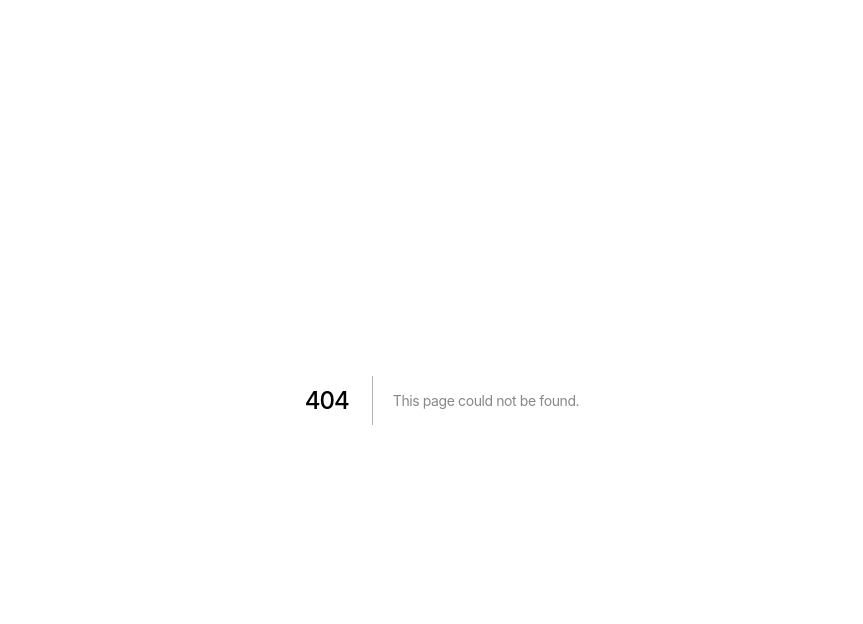
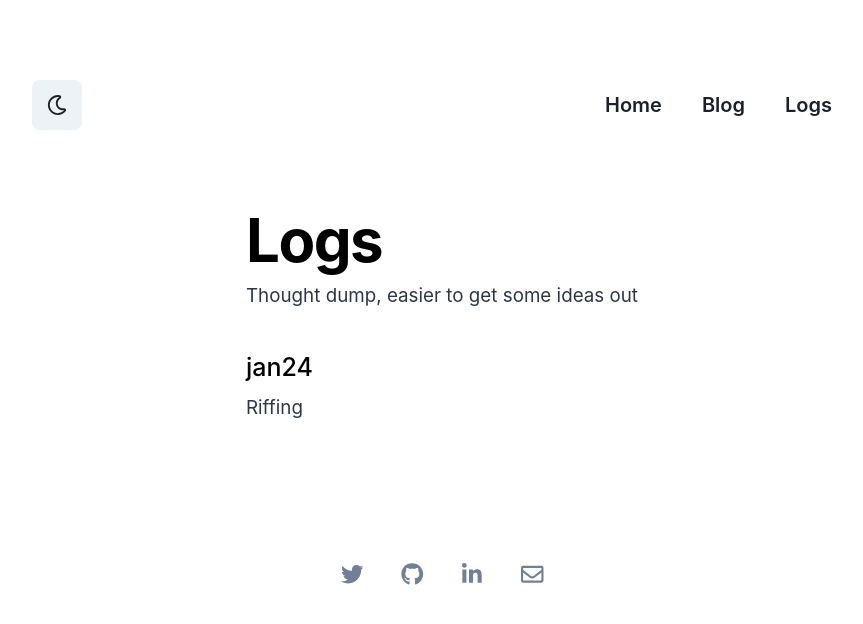
Before and after one commit to rahulnakre/home, a Next.js app: page /log in a window 1280 px wide. Before the commit this address had no page. Shown: the top 624 px of the page, without its empty margins (198-1061 px from the left). Built offline with nearby package versions, Linux system fonts and the light colour scheme.

Commit message:
log section

```diff
--- a/components/Container.tsx
+++ b/components/Container.tsx
@@ -66,6 +66,11 @@ const Container = ({ children }) => {
               Blog
             </Button>
           </NextLink>
+          <NextLink href="/log" passHref>
+            <Button as="a" variant="ghost" p={[1, 4]}>
+              Logs
+            </Button>
+          </NextLink>
           {/* <NextLink href="/about" passHref>
             <Button as="a" variant="ghost" p={[1, 4]}>
               About
--- /dev/null
+++ b/data/log/jan24-2021.mdx
@@ -0,0 +1,15 @@
+---
+title: jan24
+description: Riffing
+slug: jan24-2021
+# updatedAt: 2020-04-16
+---
+
+- GANs are really annoying to train
+- Fargo is a great show
+- what needs to be simplified?
+- there's so much data, so much to get distracted by, we need some focus
+- however we'd still want to retain the plus side to all this new data: the key insights it brings
+- I feel like rec engines haven't fully been explored in this use case, our data is behind a wall for someone else to suggest you things, but its not so easy to levarage its data for your own gain
+- there r still annoying problems w scaling that don't need to be there
+- also I like the observation that many devs (me included), overcomplicate their blogs for no reason
--- /dev/null
+++ b/pages/log/index.tsx
@@ -0,0 +1,99 @@
+import React, { FC } from "react";
+import Link from "next/link";
+import Container from "../../components/Container";
+import { Stack, Flex, Heading, Text, useColorMode } from "@chakra-ui/react";
+import PostLink from "../../components/PostLink";
+import { GetStaticProps } from "next";
+import fs from 'fs';
+import matter from "gray-matter";
+import path from "path";
+
+export type PostInfo = {
+  title: string;
+  slug: string;
+  description?: string;
+}
+
+type LogProps = {
+  posts: PostInfo[],
+}
+
+const Log:FC<LogProps> = (props) => {
+ const { colorMode } = useColorMode();
+  const secondaryTextColor = {
+    light: 'gray.700',
+    dark: 'gray.400'
+  };
+
+  return (
+    <Container>
+      <Stack
+        as="main"
+        spacing={8}
+        justifyContent="flex-start"
+        alignItems="flex-start"
+        margin="0 auto 4rem auto"
+        maxWidth="700px"
+      >
+        <Flex
+          flexDirection="column"
+          justifyContent="flex-start"
+          alignItems="flex-start"
+          maxWidth="700px"
+          width="100%"
+        >
+          <Heading letterSpacing="tight" mb={2} as="h1" size="2xl">
+            Logs
+          </Heading>
+          <Text color={secondaryTextColor[colorMode]}>
+            Thought dump, easier to get some ideas out
+          </Text>
+        </Flex>
+        <Flex
+          flexDirection="column"
+          justifyContent="flex-start"
+          alignItems="flex-start"
+          maxWidth="700px"
+          width="100%"
+          marginTop={8}
+        >
+          {props.posts.map(post => {
+            return (
+              <Link
+                href={"/log/" + post.slug}
+                key={post.slug}
+              >
+                <div>
+                  <PostLink title={post.title} excerpt={post?.description} />
+                </div>
+              </Link>
+            );
+          })}
+        </Flex>
+      </Stack>
+    </Container>
+  );
+}
+
+export const getStaticProps: GetStaticProps = async () => {
+  const files = fs.readdirSync("data/log");
+  const posts: PostInfo[] = files.map(filename => {
+    const mdWithMetadata: string = fs.readFileSync(
+      path.join('data/log/', filename)
+    ).toString();
+    const parsedMd: matter.GrayMatterFile<string> = matter(mdWithMetadata);
+    return {
+      title: parsedMd.data.title,
+      slug: parsedMd.data.slug,
+      description: parsedMd.data.description,
+    }
+  });
+
+  return {
+    props: {
+      posts: posts
+    }
+  }
+}
+
+export default Log;
```
Also changed, not shown: pages/log/[slug].tsx (added, +114 -0 lines).
